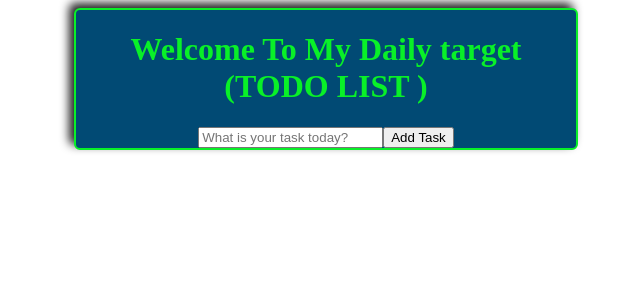
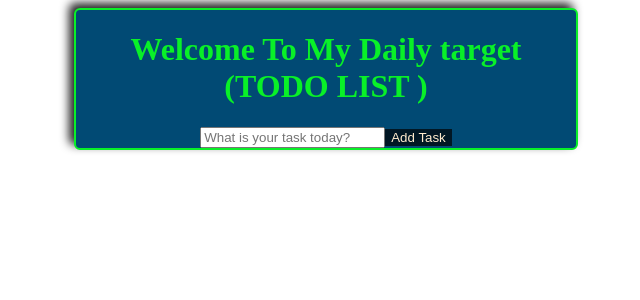
Before and after one commit to SamsonKwizela/todo-list, a React (Create React App) app: page / in a window 1280 px wide. Shown: the top 300 px of the page, without its empty margins (314-954 px from the left). Built offline with nearby package versions, Linux system fonts and the light colour scheme.

Commit message:
changed the fonts

```diff
--- a/src/App.css
+++ b/src/App.css
@@ -25,3 +25,19 @@
   box-shadow:  #014a74;
   box-shadow: -5px -5px 10px rgba(0, 0, 0, 0.87);
 }
+/*input and btn*/
+.ToDoForm{
+
+
+}
+.todo_input{
+
+}
+.todo_btn{
+  background-color: #011724;
+  color: blanchedalmond;
+  border: none;
+}
+p{
+  color:aliceblue
+}
```
